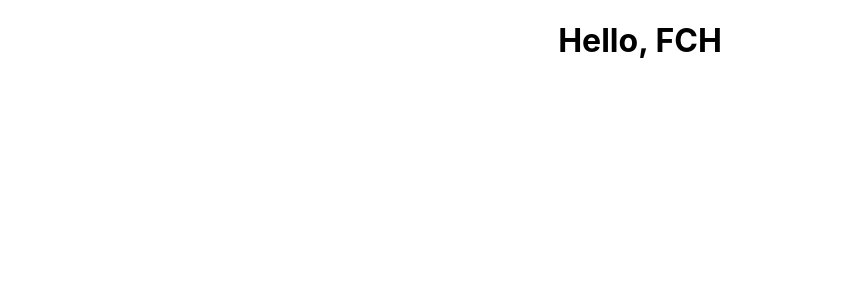
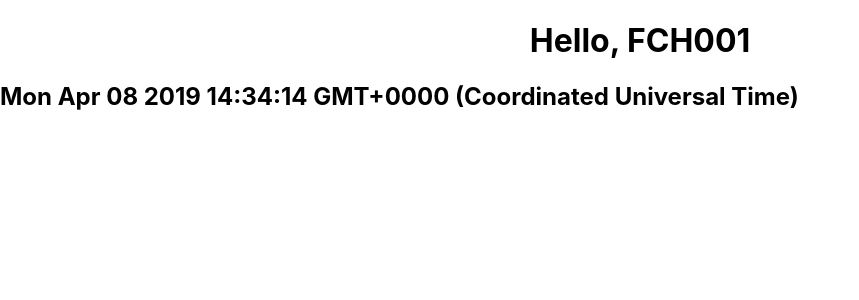
Before and after one commit to zhangyongwang4444/react-todolist-one, a React (Create React App) app: page / in a window 1280 px wide. Shown: the top 300 px of the page, without its empty margins (0-859 px from the left). Built offline with nearby package versions, Linux system fonts and the light colour scheme.

Commit message:
展示钩子

```diff
--- a/src/index.js
+++ b/src/index.js
@@ -5,10 +5,10 @@ import App from './App';
 import * as serviceWorker from './serviceWorker';
 
 
-import Welcome from './welcome'
+import Welcome from './Welcome'
 
 ReactDOM.render(
-    <Welcome  name="FCH"/>,
+    <Welcome name="FCH001" />,
     document.getElementById('root')
 )
 
--- a/src/welcome.js
+++ b/src/welcome.js
@@ -1,11 +1,33 @@
 import React from 'react';
-// class Welcome extends React.Component {
-//     render() {
-//         return <h1>Hello, Component</h1>;
-//     }
-// }
+class Welcome extends React.Component {
+    constructor(props) {
+        super();
+        this.state = {
+            data: new Date()
+        }
+        setInterval(() => { // 搜索「JS 箭头函数 MDN」
+            this.setState({
+                date: new Date() // 更新 date
+            })
+        },2000)
+        console.log('我已经在 constructor 里将 props 和 state 初始化好了')
+    }
+    componentWillMount() {
+        console.log('运行到这里的话，说明马上就要运行 render 了')
+    }
 
-function Welcome(props) {
-    return <h1>Hello, {props.name}</h1>;
+    render() {
+        console.log('嗯，这里是 render')
+        return (
+            <div>
+                <h1>Hello, {this.props.name}</h1>
+                <h2>{this.state.data.toString()}</h2>
+            </div>
+        )
+    }
+    componentDidMount() {
+        console.log('已经挂载到页面里了')
+    }
 }
+
 export default Welcome
```
